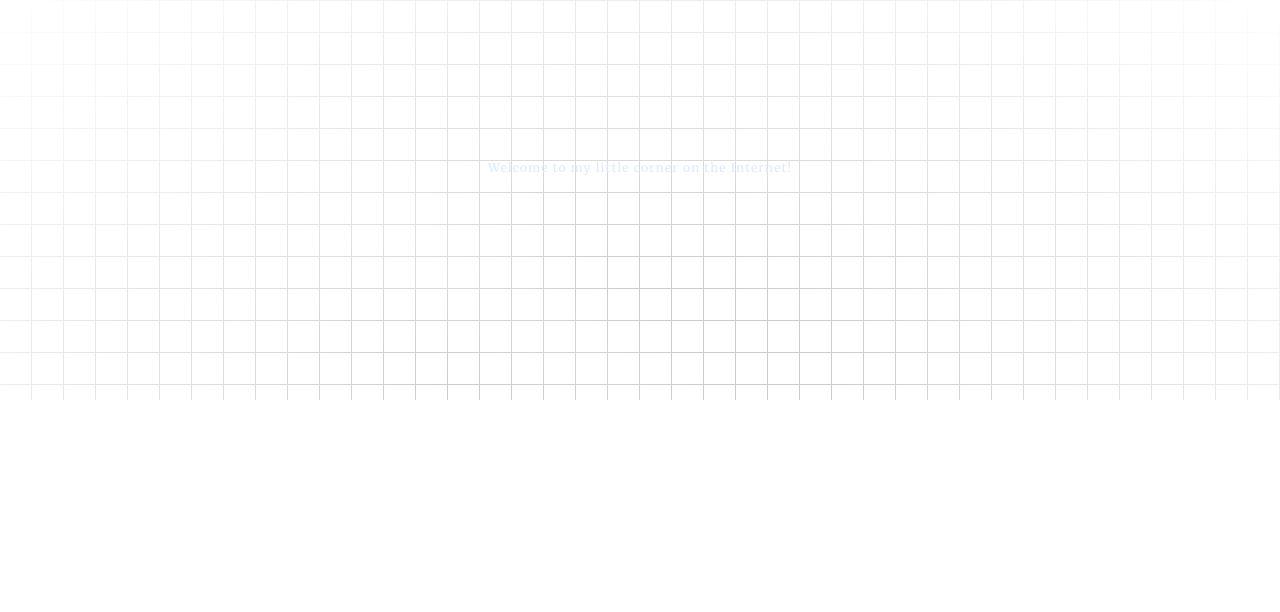
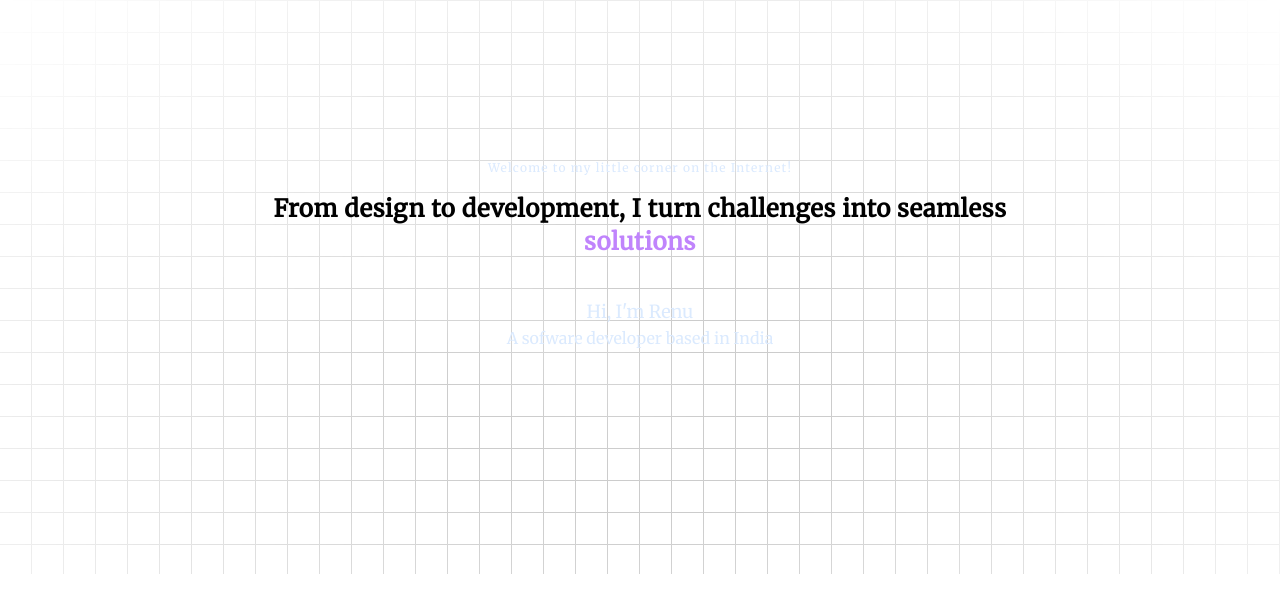
Before and after one commit to renurao1306/meet-renu, a Next.js app: page / in a window 1280 px wide. Shown: the top 612 px of the page. Built offline with nearby package versions, Linux system fonts and the light colour scheme.

Commit message:
added text for main section

```diff
--- a/components/Main.tsx
+++ b/components/Main.tsx
@@ -1,5 +1,6 @@
 import React from 'react'
 import { Spotlight } from './ui/Spotlight'
+import { TextGenerateEffect } from './ui/TextGenerateEffect'
 
 const Main = () => {
     return (
@@ -15,7 +16,19 @@ const Main = () => {
 
             <div className='flex justify-center relative my-20 z-10'>
                 <div className='max-w-[89vw] md:max-w-2xl lg:max-w-[60vw] flex flex-col justify-center items-center'>
-                    <h2 className='text-blue-100 text-xs tracking-widest text-center max-w-80'>Welcome to my little corner on the Internet!</h2>
+                    <h2 className='text-blue-100 text-xs tracking-widest text-center max-w-80'>
+                        Welcome to my little corner on the Internet!
+                    </h2>
+
+
+                    <TextGenerateEffect className='text-center' words='From design to development, I turn challenges into seamless solutions' />
+
+                    <p className='text-blue-100 text-lg mt-10'>
+                        Hi, I&apos;m Renu
+                    </p>
+                    <p className='text-blue-100 text-md'>
+                        A sofware developer based in India
+                    </p>
                 </div>
             </div>
 
--- /dev/null
+++ b/components/ui/TextGenerateEffect.tsx
@@ -0,0 +1,63 @@
+"use client";
+import { useEffect } from "react";
+import { motion, stagger, useAnimate } from "framer-motion";
+import { cn } from "@/lib/utils";
+
+export const TextGenerateEffect = ({
+  words,
+  className,
+  filter = true,
+  duration = 0.5,
+}: {
+  words: string;
+  className?: string;
+  filter?: boolean;
+  duration?: number;
+}) => {
+  const [scope, animate] = useAnimate();
+  const wordsArray = words.split(" ");
+
+  useEffect(() => {
+    animate(
+      "span",
+      {
+        opacity: 1,
+        filter: filter ? "blur(0px)" : "none",
+      },
+      {
+        duration: duration ? duration : 1,
+        delay: stagger(0.2),
+      }
+    );
+  }, [scope, animate, filter, duration]);
+
+  const renderWords = () => (
+    <motion.div ref={scope}>
+      {wordsArray.map((word, idx) => (
+        <motion.span
+          key={idx}
+          className={`opacity-0 ${
+            idx === wordsArray.length - 1
+              ? "text-purple-400"
+              : "dark:text-white text-black"
+          }`}
+          style={{
+            filter: filter ? "blur(10px)" : "none",
+          }}
+        >
+          {word}{" "}
+        </motion.span>
+      ))}
+    </motion.div>
+  );
+
+  return (
+    <div className={cn("font-bold", className)}>
+      <div className="mt-4">
+        <div className="dark:text-white text-black text-2xl leading-snug tracking-wide">
+          {renderWords()}
+        </div>
+      </div>
+    </div>
+  );
+};
--- a/tailwind.config.ts
+++ b/tailwind.config.ts
@@ -14,6 +14,9 @@ export default {
   ],
   theme: {
     extend: {
+      fontSize: {
+        xxs: "0.65rem", // Custom extra-small font size
+      },
       animation: {
         spotlight: "spotlight 2s ease .75s 1 forwards",
       },
```
